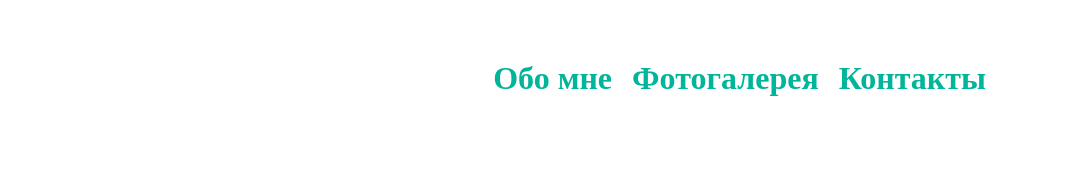
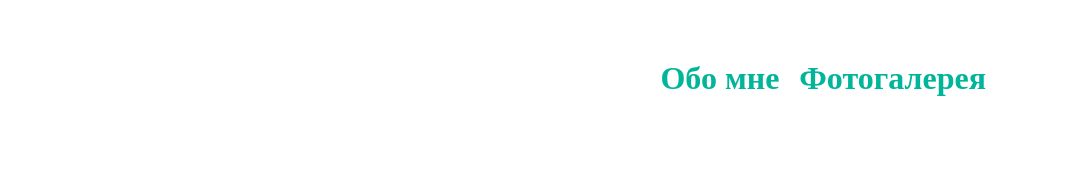
Before and after one commit to NatalyLittleFox/baby, a plain HTML site: page index.html in a window 1280 px wide. Shown: the top 176 px of the page, 209-1280 px from the left. Drawn offline with nearby package versions, Linux system fonts and the light colour scheme.

Commit message:
edit nav

```diff
--- a/index.html
+++ b/index.html
@@ -25,7 +25,6 @@
                 <ul class="nav">
                     <li class="nav-item"><a class="nav-item_link" href="#about_me">Обо мне</a></li>
                     <li class="nav-item"><a class="nav-item_link" href="#photo">Фотогалерея</a></li>
-                    <li class="nav-item"><a class="nav-item_link" href="">Контакты</a></li>
                 </ul>
             </div>
 
```
